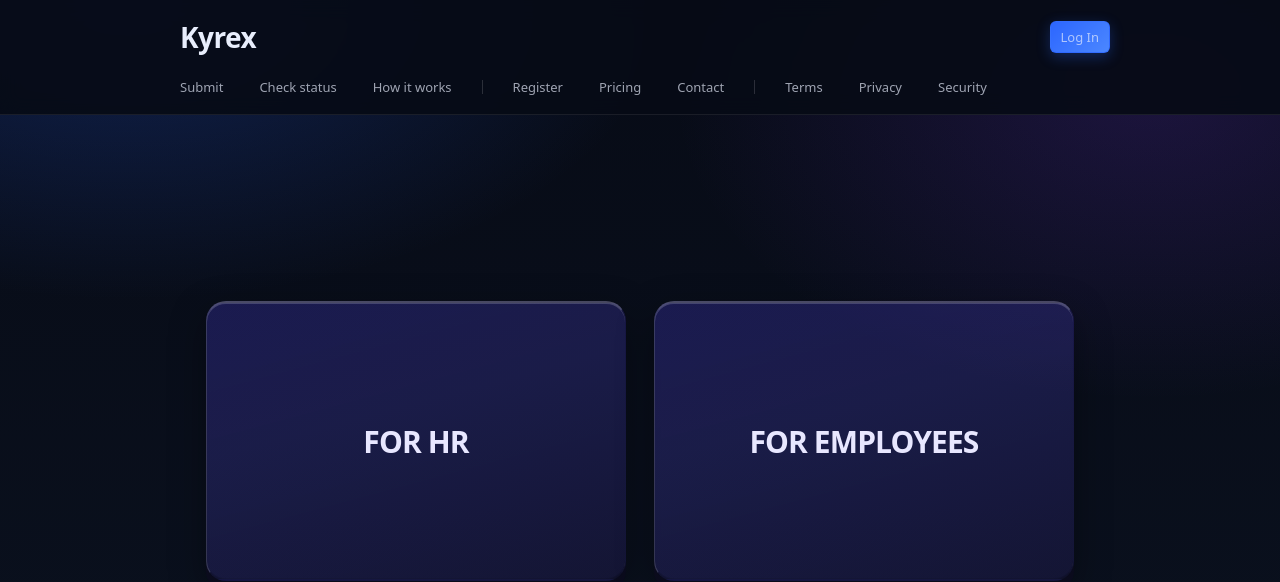
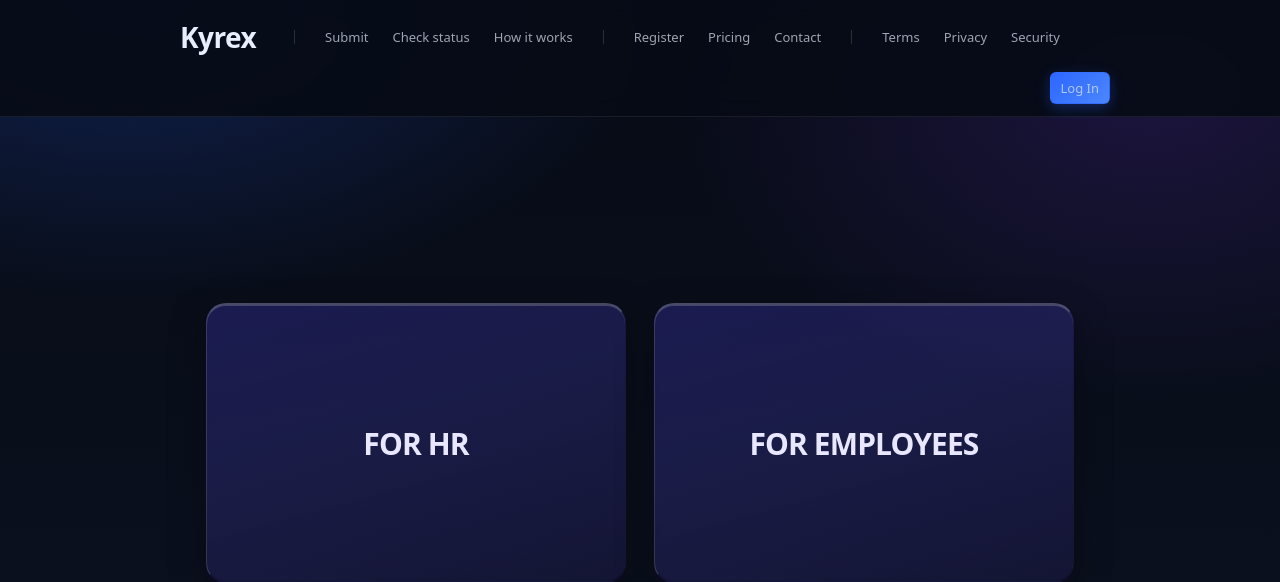
Before and after one commit to gaggame1010-arch/employee-feedback-platform, a Django app: page / in a window 1280 px wide. Shown: the top 582 px of the page. Run offline with Django 5.2, Linux system fonts and the light colour scheme.

Commit message:
Topbar: single row Kyrex, nav links, Log In right

```diff
--- a/submissions/templates/submissions/base.html
+++ b/submissions/templates/submissions/base.html
@@ -62,19 +62,11 @@
         max-width:980px;
         margin:0 auto;
         padding:12px 20px;
-      }
-      .topbar-row{
         display:flex;
         flex-wrap:wrap;
         align-items:center;
         gap:10px 16px;
       }
-      .topbar-row-logo{
-        justify-content:space-between;
-        align-items:center;
-        margin-bottom:10px;
-      }
-      .topbar-row-nav{ margin-bottom: 0; }
       .topbar a{
         font-size:13px;
         font-weight:500;
@@ -106,6 +98,7 @@
       }
       .topbar-group{ display:flex; flex-wrap:wrap; align-items:center; gap:4px; }
       .topbar-login{
+        margin-left: auto;
         font-size: 22px;
         font-weight: 800;
         padding: 14px 32px;
@@ -541,23 +534,26 @@
   <body class="{% block body_class %}{% endblock %}">
     <header class="topbar">
       <div class="topbar-inner">
-        <div class="topbar-row topbar-row-logo">
-          <a class="topbar-logo" href="/">Kyrex</a>
-          <a class="topbar-login" href="/admin/">Log In</a>
-        </div>
-        <div class="topbar-row topbar-row-nav">
+        <a class="topbar-logo" href="/">Kyrex</a>
+        <span class="topbar-sep"></span>
+        <div class="topbar-group">
           <a href="/submit/">Submit</a>
           <a href="/status/">Check status</a>
           <a href="/how-it-works/">How it works</a>
-          <span class="topbar-sep"></span>
+        </div>
+        <span class="topbar-sep"></span>
+        <div class="topbar-group">
           <a href="{% url 'submissions:hr_register' %}">Register</a>
           <a href="/pricing/">Pricing</a>
           <a href="/contact/">Contact</a>
-          <span class="topbar-sep"></span>
+        </div>
+        <span class="topbar-sep"></span>
+        <div class="topbar-group">
           <a href="{% url 'submissions:terms' %}">Terms</a>
           <a href="{% url 'submissions:privacy' %}">Privacy</a>
           <a href="{% url 'submissions:security' %}">Security</a>
         </div>
+        <a class="topbar-login" href="/admin/">Log In</a>
       </div>
     </header>
     <div class="wrap">
```
